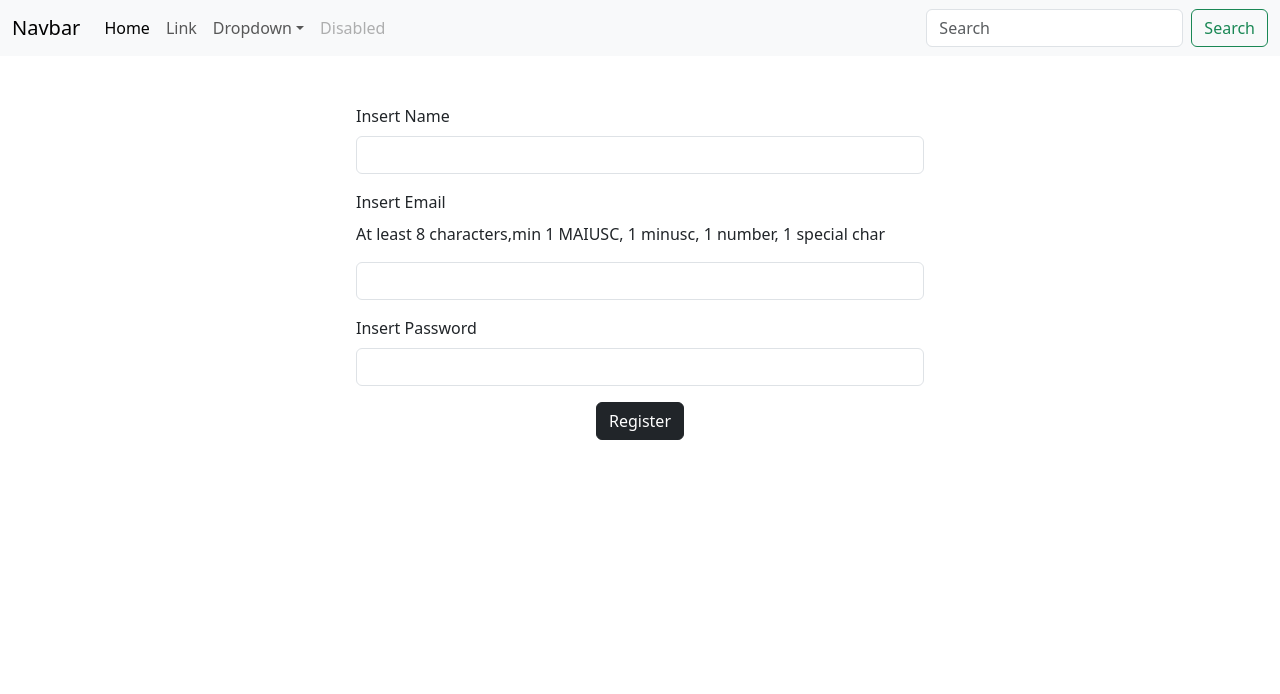
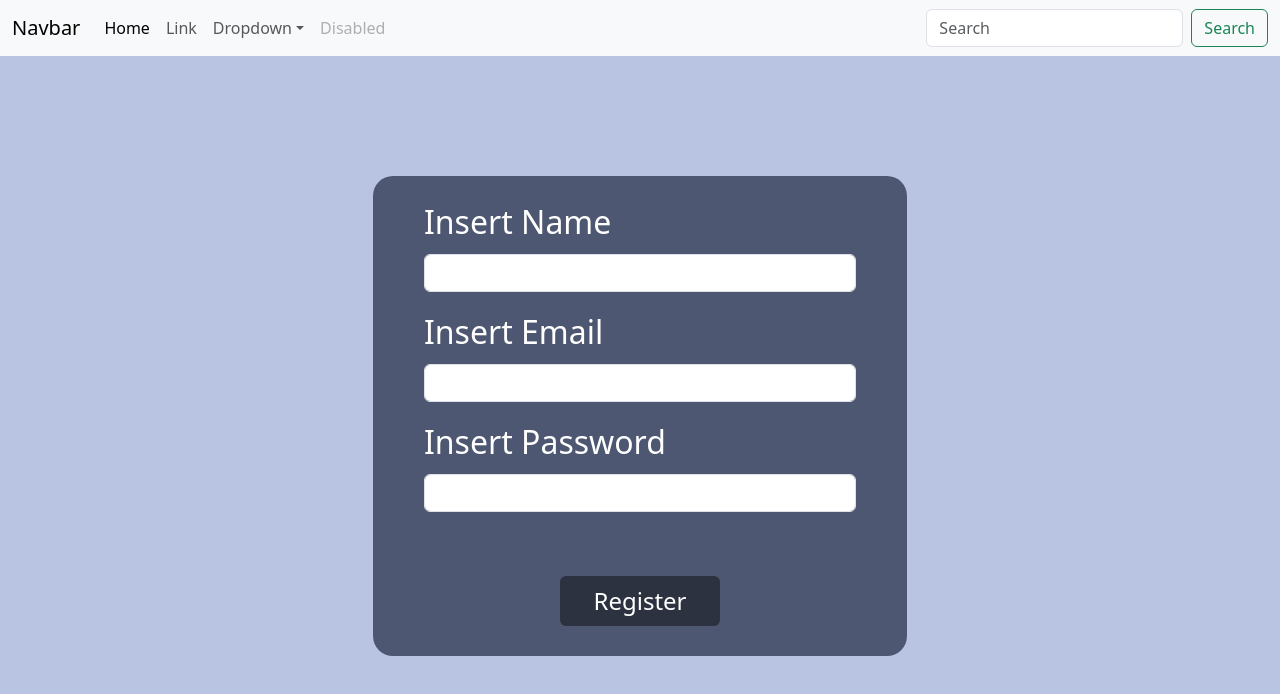
Before and after one commit to GastoneCanessa/tasknest_front, a React (Create React App) app: page /user/register in a window 1280 px wide. Shown: the top 694 px of the page. Built offline with nearby package versions, Linux system fonts and the light colour scheme.

Commit message:
homepage,login,register stilosi

```diff
--- a/public/index.html
+++ b/public/index.html
@@ -1,14 +1,12 @@
 <!DOCTYPE html>
 <html lang="en">
+
 <head>
   <meta charset="utf-8" />
   <link rel="icon" href="%PUBLIC_URL%/favicon.ico" />
   <meta name="viewport" content="width=device-width, initial-scale=1" />
   <meta name="theme-color" content="#000000" />
-    <meta
-      name="description"
-      content="Web site created using create-react-app"
-    />
+  <meta name="description" content="Web site created using create-react-app" />
   <link rel="apple-touch-icon" href="%PUBLIC_URL%/logo192.png" />
   <!--
       manifest.json provides metadata used when your web app is installed on a
@@ -26,7 +24,8 @@
     -->
   <title>TaskNest</title>
 </head>
-  <body>
+
+<body style="background-color:#B8C4E2 ">
   <noscript>You need to enable JavaScript to run this app.</noscript>
   <div id="root"></div>
   <!--
@@ -40,4 +39,5 @@
       To create a production bundle, use `npm run build` or `yarn build`.
     -->
 </body>
+
 </html>
--- a/src/components/content/Homepage.js
+++ b/src/components/content/Homepage.js
@@ -8,11 +8,11 @@ export default function Homepage() {
     return (
         <>
 
+            <div className="d-flex flex-column justify-content-center align-items-center" style={{ minHeight: "100vh" }}>
 
-            <div className=" px-5 py-1" style={{ background: "yellow" }}>
-                <h1>Welcome to TaskNest!</h1>
-                <Link className="btn  me-2" to="/user/login">Login</Link>
-                <Link className="btn  me-2" to="/user/register">Register</Link>
+                <h1 className="mb-5 fw-bold">Welcome to TaskNest!</h1>
+                <Link className="btn  mb-2 mt-5 fw-lighter fs-4" style={{ background: "#4D5771", color: "white", width: "20vh" }} to="/user/login">Login</Link>
+                <Link className="btn  my-2 fw-lighter fs-4" style={{ background: "#4D5771", color: "white", width: "20vh" }} to="/user/register">Register</Link>
             </div>
 
 
--- a/src/pages/Login.js
+++ b/src/pages/Login.js
@@ -69,29 +69,29 @@ export default function Login() {
 
     return (
         <>
-            <div className="row mt-5">
-                <div className="justify-content-center " >
-                    <div className="container form-container p-4 my-5 col-5">
+
+            <div className="d-flex justify-content-center align-items-center" style={{ minHeight: "90vh" }}>
+                <div className="container form-container d-flex justify-content-center align-items-center p-4 my-5 col-5" style={{ backgroundColor: "#4D5771", borderRadius: "20px", height: "45vh" }}>
                     <form>
                         <div className="mb-3">
-                                <label className="form-label">Email</label>
-                                <input name="email" type="email" className="form-control" value={login.mail} onChange={synchronize} />
+                            <label className="form-label fs-2" style={{ color: "white" }}>Email</label>
+                            <input name="email" type="email" className="form-control" style={{ width: "60vh" }} value={login.mail} onChange={synchronize} />
                         </div>
 
                         <div className="mb-3">
-                                <label className="form-label">Password</label>
-                                <input name="password" type="password" className="form-control" value={login.password} onChange={synchronize} />
+                            <label className="form-label fs-2" style={{ color: "white" }}>Password</label>
+                            <input name="password" type="password" className="form-control" style={{ width: "60vh" }} value={login.password} onChange={synchronize} />
                         </div>
 
                         {showErrorPopup && <ErrorPopup message={errorMessage} onClose={() => setShowErrorPopup(false)} />}
                         <div className="text-center">
-                                <input className="btn" type="button" onClick={sendForm} value="Login" />
+                            <input className="btn  mb-2 mt-5 fs-4 fw-lighter" style={{ background: "#2C3240", color: "white", width: "20vh" }} type="button" onClick={sendForm} value="Login" />
                         </div>
 
                     </form>
                 </div>
             </div>
-            </div>
+
         </>
     )
 }
--- a/src/pages/Register.js
+++ b/src/pages/Register.js
@@ -64,29 +64,30 @@ export default function Register() {
 
     return (
         <>
-            <div className="container  form-container col-6 my-4 ">
-                <form className="p-4">
+            <div className="d-flex justify-content-center align-items-center" style={{ minHeight: "90vh" }}>
+                <div className="container form-container d-flex justify-content-center align-items-center p-4 my-5 col-5" style={{ backgroundColor: "#4D5771", borderRadius: "20px", height: "60vh" }}>
+                    <form className="p-4" style={{ width: "60vh" }}>
                         <div className="mb-3">
-                        <label className="form-label">Insert Name</label>
+                            <label className="form-label fs-2" style={{ color: "white" }}>Insert Name</label>
                             <input name="name" type="text" className="form-control" onChange={synchronize} />
                         </div>
                         <div className="mb-3">
-                        <label className="form-label">Insert Email</label>
-                        <p className='small-descr'>At least 8 characters,min 1 MAIUSC, 1 minusc, 1 number, 1 special char</p>
+                            <label className="form-label fs-2" style={{ color: "white" }}>Insert Email</label>
+
                             <input name="email" type="email" className="form-control" aria-describedby="emailHelp" onChange={synchronize} />
                         </div>
 
                         <div className="mb-3">
-                        <label className="form-label">Insert Password</label>
-                        <input name="password" type="password" className="form-control" onChange={synchronize} />
+                            <label className="form-label fs-2" style={{ color: "white" }}>Insert Password</label>
+                            <input name="password" type="password" className="form-control " onChange={synchronize} />
                         </div>
 
                         <div className="d-flex justify-content-center">
-                        <input className="btn btn-dark" type="button" onClick={sendRegistration} value="Register" />
+                            <input className="btn  mb-2 mt-5 fs-4 fw-lighter" style={{ background: "#2C3240", color: "white", width: "20vh" }} type="button" onClick={sendRegistration} value="Register" />
                         </div>
                     </form>
                 </div>
-
+            </div>
             {showErrorPopup && <ErrorPopup message={errorMessage} onClose={() => setShowErrorPopup(false)} />}
         </>
     )
```
Lines whose indentation alone changed are shown as unchanged.
